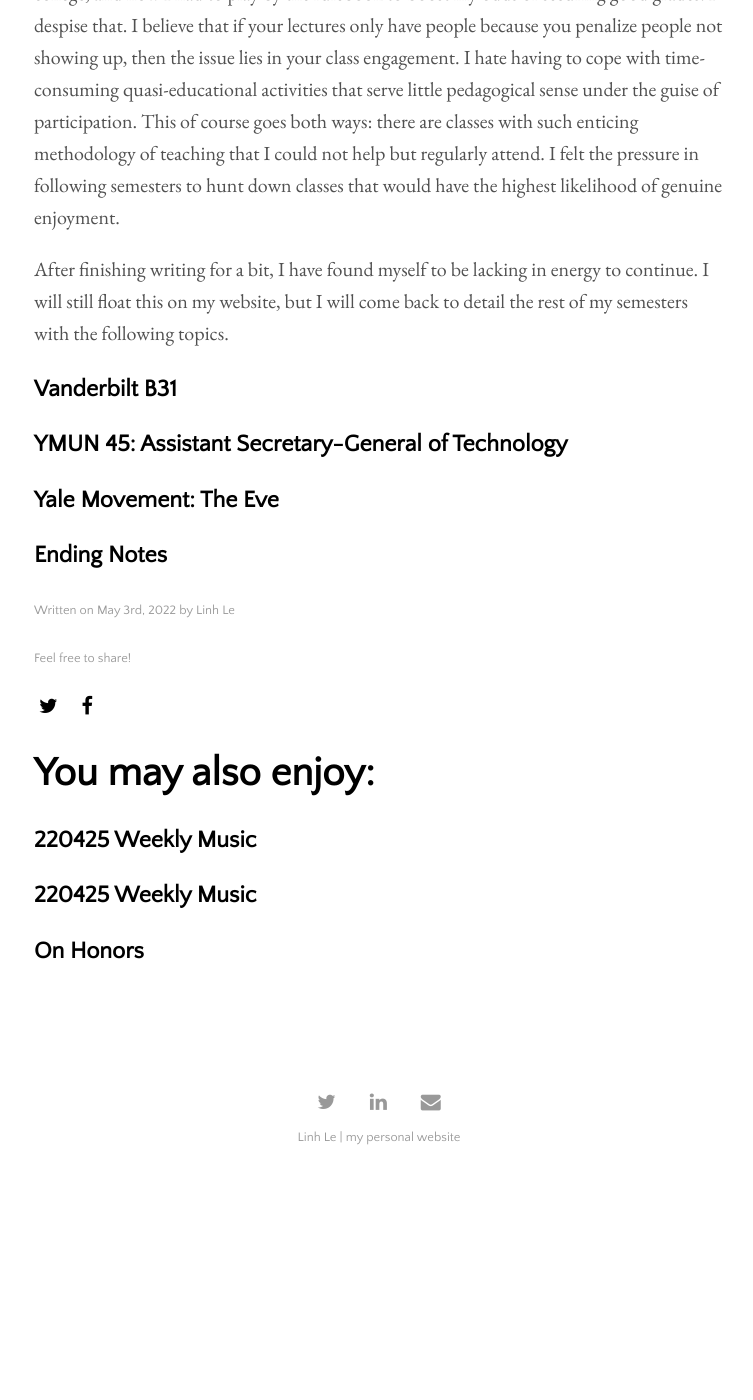
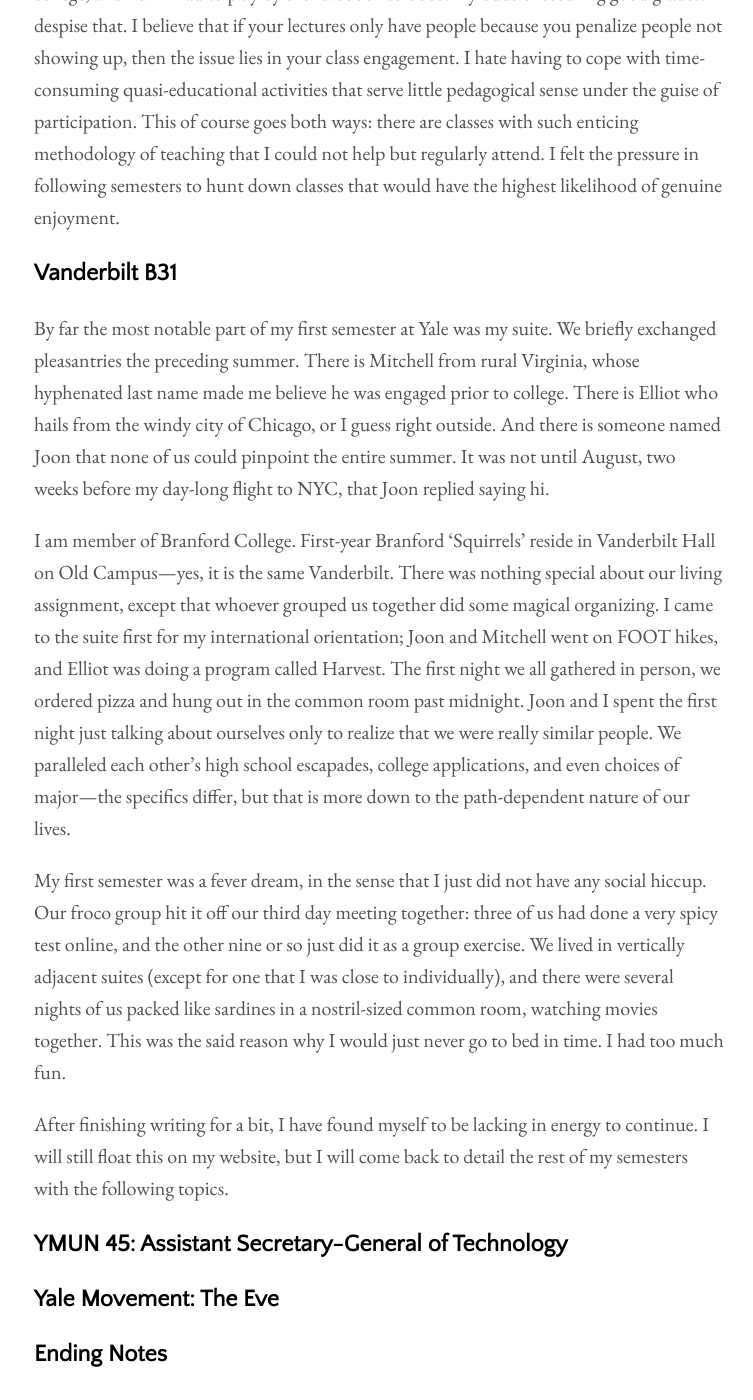
Before and after one commit to aidenva/aidenva.github.io, a Jekyll site: the page built from _posts/2022-05-03-yale-lessons-part-one.md, in a window 1280 px wide and 1400 px high, scrolled down 8761 px. Shown: the whole window, without its empty margins (261-1014 px from the left). Built offline with Jekyll 4.4.1, drawn with Linux system fonts in a browser that asks for light colours; before the commit the page ends 9946 px from its top, so only the background shows below that.

Commit message:
continued p1

```diff
--- a/_posts/2022-05-02-weekly-music.md
+++ b/_posts/2022-05-02-weekly-music.md
@@ -1,6 +1,6 @@
 ---
 layout: post
-title: "220425 Weekly Music"
+title: "220502 Weekly Music"
 author: "Linh Le"
 categories: music
 tags: [documentation,music]
--- a/_posts/2022-05-03-yale-lessons-part-one.md
+++ b/_posts/2022-05-03-yale-lessons-part-one.md
@@ -69,8 +69,15 @@
 
 Was it mostly my fault? Most likely. It was my lowest grade in college ever, and I was glad it never amounted to some semblance of a demoralizing effect on my pursuit of energy-related studies. It probably made me a lot more cognizant of the mechanics of grading in college, and how I had to play by the rulebook to boost my odds of securing good grades. I despise that. I believe that if your lectures only have people because you penalize people not showing up, then the issue lies in your class engagement. I hate having to cope with time-consuming quasi-educational activities that serve little pedagogical sense under the guise of participation. This of course goes both ways: there are classes with such enticing methodology of teaching that I could not help but regularly attend. I felt the pressure in following semesters to hunt down classes that would have the highest likelihood of genuine enjoyment.
 
+<h3>Vanderbilt B31</h3>
+By far the most notable part of my first semester at Yale was my suite. We briefly exchanged pleasantries the preceding summer. There is Mitchell from rural Virginia, whose hyphenated last name made me believe he was engaged prior to college. There is Elliot who hails from the windy city of Chicago, or I guess right outside. And there is someone named Joon that none of us could pinpoint the entire summer. It was not until August, two weeks before my day-long flight to NYC, that Joon replied saying hi.
+
+I am member of Branford College. First-year Branford 'Squirrels' reside in Vanderbilt Hall on Old Campus—yes, it is the same Vanderbilt. There was nothing special about our living assignment, except that whoever grouped us together did some magical organizing. I came to the suite first for my international orientation; Joon and Mitchell went on FOOT hikes, and Elliot was doing a program called Harvest. The first night we all gathered in person, we ordered pizza and hung out in the common room past midnight. Joon and I spent the first night just talking about ourselves only to realize that we were really similar people. We paralleled each other's high school escapades, college applications, and even choices of major—the specifics differ, but that is more down to the path-dependent nature of our lives.
+
+My first semester was a fever dream, in the sense that I just did not have any social hiccup. Our froco group hit it off our third day meeting together: three of us had done a very spicy test online, and the other nine or so just did it as a group exercise. We lived in vertically adjacent suites (except for one that I was close to individually), and there were several nights of us packed like sardines in a nostril-sized common room, watching movies together. This was the said reason why I would just never go to bed in time. I had too much fun.
+
 After finishing writing for a bit, I have found myself to be lacking in energy to continue. I will still float this on my website, but I will come back to detail the rest of my semesters with the following topics.
-<h3>Vanderbilt B31</h3>
+
 <h3>YMUN 45: Assistant Secretary-General of Technology</h3>
 <h3>Yale Movement: The Eve</h3>
 <h3>Ending Notes</h3>
```
